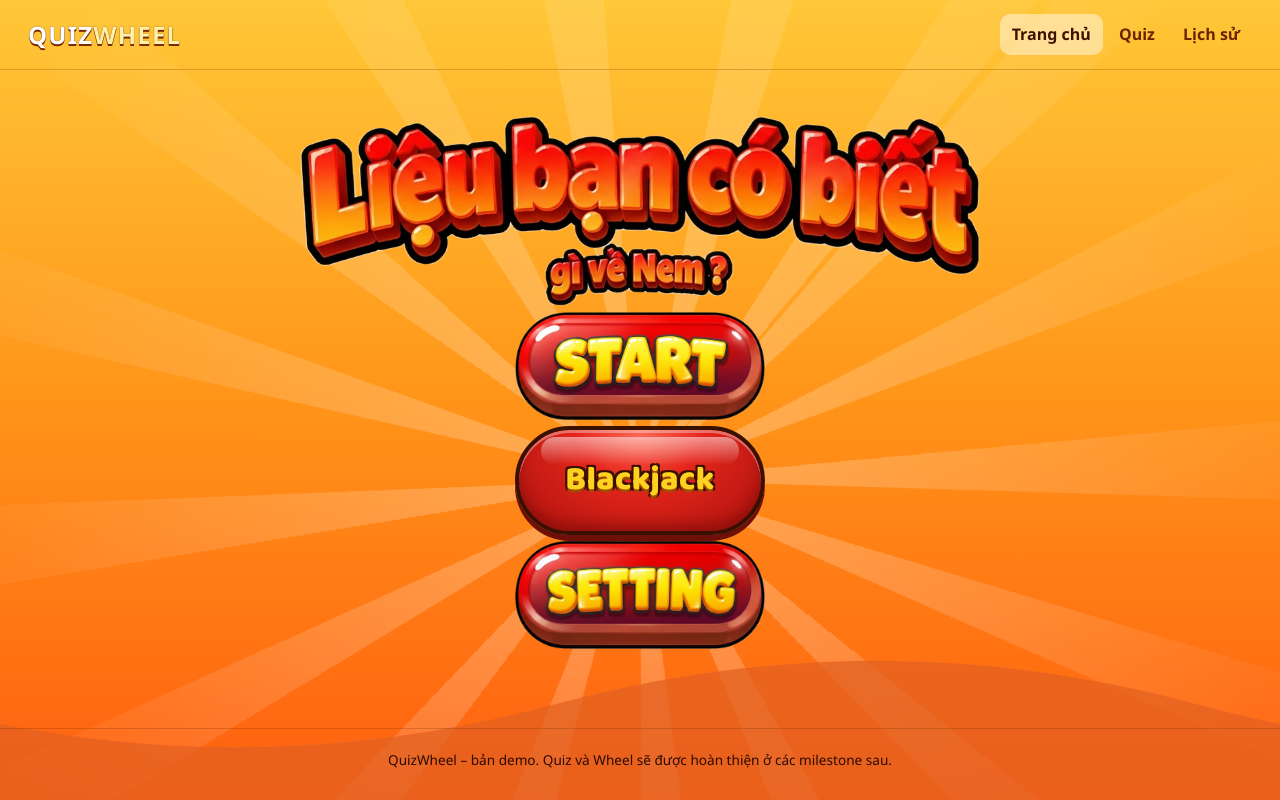
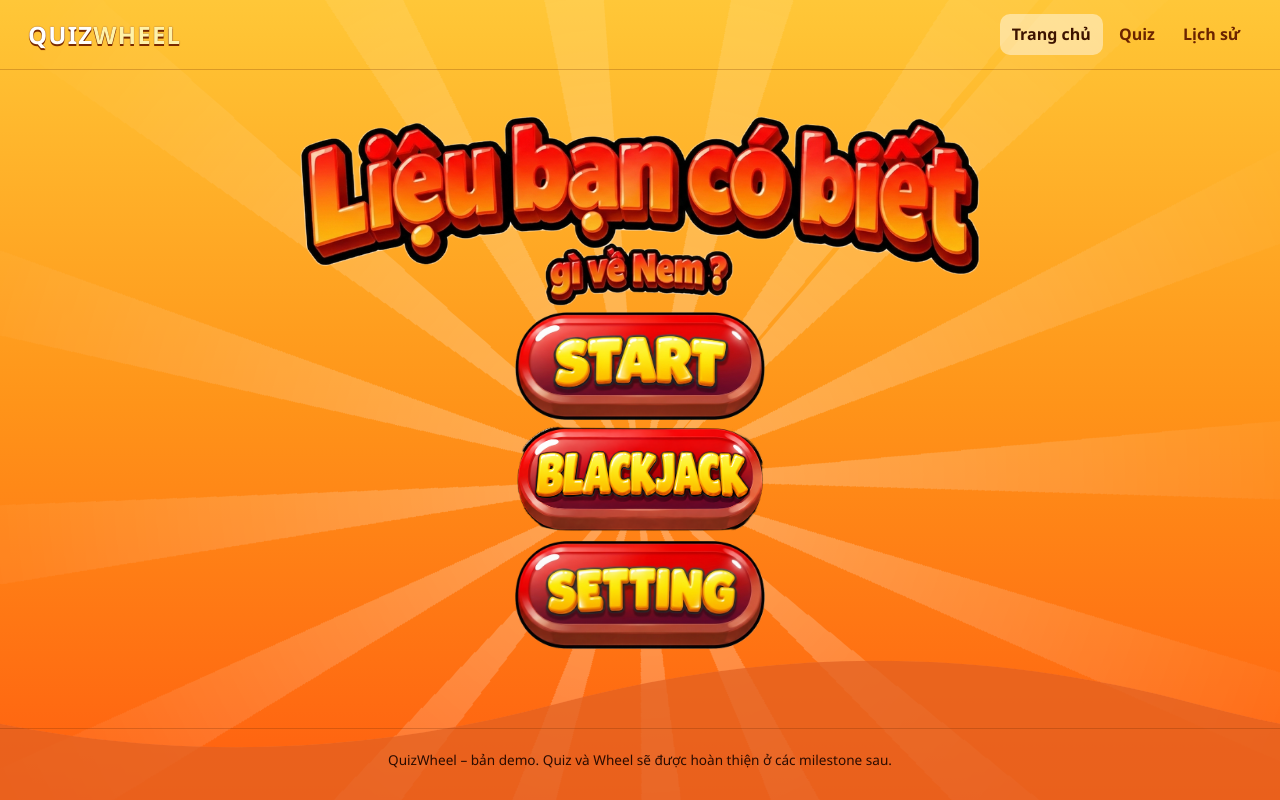
Before and after one commit to namvuthanh15/QuizWheel_Project, a plain HTML site: page index.html in a window 1280 px wide. Both pictures are taken after a click on the button "Trang chủ". Drawn offline with Linux system fonts and the light colour scheme; no server answers.

Commit message:
update png

```diff
--- a/css/blackjack.css
+++ b/css/blackjack.css
@@ -177,20 +177,7 @@
 @media (prefers-reduced-motion: reduce) { .bj-card-inner { transition: none !important; } }
 
 /* ===================== TÍCH HỢP VÀO QUIZWHEEL (M4) ===================== */
-/* Nút Blackjack ở trang chủ: vẽ bằng CSS cùng kiểu nút đỏ bóng chữ vàng của Start/Setting (các nút đó là ảnh PNG). Dùng class .img-btn nên có sẵn hiệu ứng nhấn. */
-.bj-home-btn {
-  aspect-ratio: 640 / 277; display: grid; place-items: center; position: relative; overflow: hidden;
-  border: 4px solid #3a1000; border-radius: 999px;
-  background: radial-gradient(ellipse at 50% 0%, #ff6a58 0%, #e5251b 38%, #a8120d 100%);
-  box-shadow: 0 6px 0 #6e1008, inset 0 3px 0 rgba(255, 255, 255, .35), inset 0 -8px 12px rgba(80, 0, 0, .35);
-}
-.bj-home-btn::after { /* vệt bóng phía trên */
-  content: ""; position: absolute; left: 9%; right: 9%; top: 7%; height: 28%; border-radius: 999px; pointer-events: none;
-  background: linear-gradient(180deg, rgba(255, 255, 255, .5), rgba(255, 255, 255, 0));
-}
-.bj-home-btn .game-text { position: relative; z-index: 1; color: #ffd21f; font-size: clamp(1.45rem, 6.2vw, 2.1rem); letter-spacing: .01em; -webkit-text-stroke: 0; paint-order: normal;
-  text-shadow: 0 3px 0 #a24a00, 0 0 2px #3a1000, 2px 2px 0 #3a1000, -2px 2px 0 #3a1000, 2px -2px 0 #3a1000, -2px -2px 0 #3a1000; }
-.bj-home-btn:focus-visible { border-radius: 999px; }
+/* Nút Blackjack ở trang chủ: ảnh assets/images/btn-blackjack.png (640px rộng như btn-start / btn-setting), dùng class .img-btn nên có sẵn hiệu ứng nhấn. Phần hiển thị/ẩn khi host tắt nằm ở cuối file (.bj-home-btn[hidden]). */
 
 #screen-blackjack:not([hidden]) { display: block; }
 
--- a/index.html
+++ b/index.html
@@ -97,7 +97,9 @@
         <button class="img-btn" type="button" id="btn-start" aria-label="Start">
           <img src="assets/images/btn-start.png" alt="" draggable="false">
         </button>
-        <button class="img-btn bj-home-btn" type="button" id="btn-blackjack"><span class="game-text" data-i18n="home.blackjack">Blackjack</span></button>
+        <button class="img-btn bj-home-btn" type="button" id="btn-blackjack" data-i18n-aria="home.blackjack" aria-label="Blackjack">
+          <img src="assets/images/btn-blackjack.png" alt="" draggable="false">
+        </button>
         <button class="img-btn" type="button" id="btn-setting" aria-label="Setting">
           <img src="assets/images/btn-setting.png" alt="" draggable="false">
         </button>
```
Also changed, not shown: assets/images/btn-blackjack.png (added), 2 other files.
